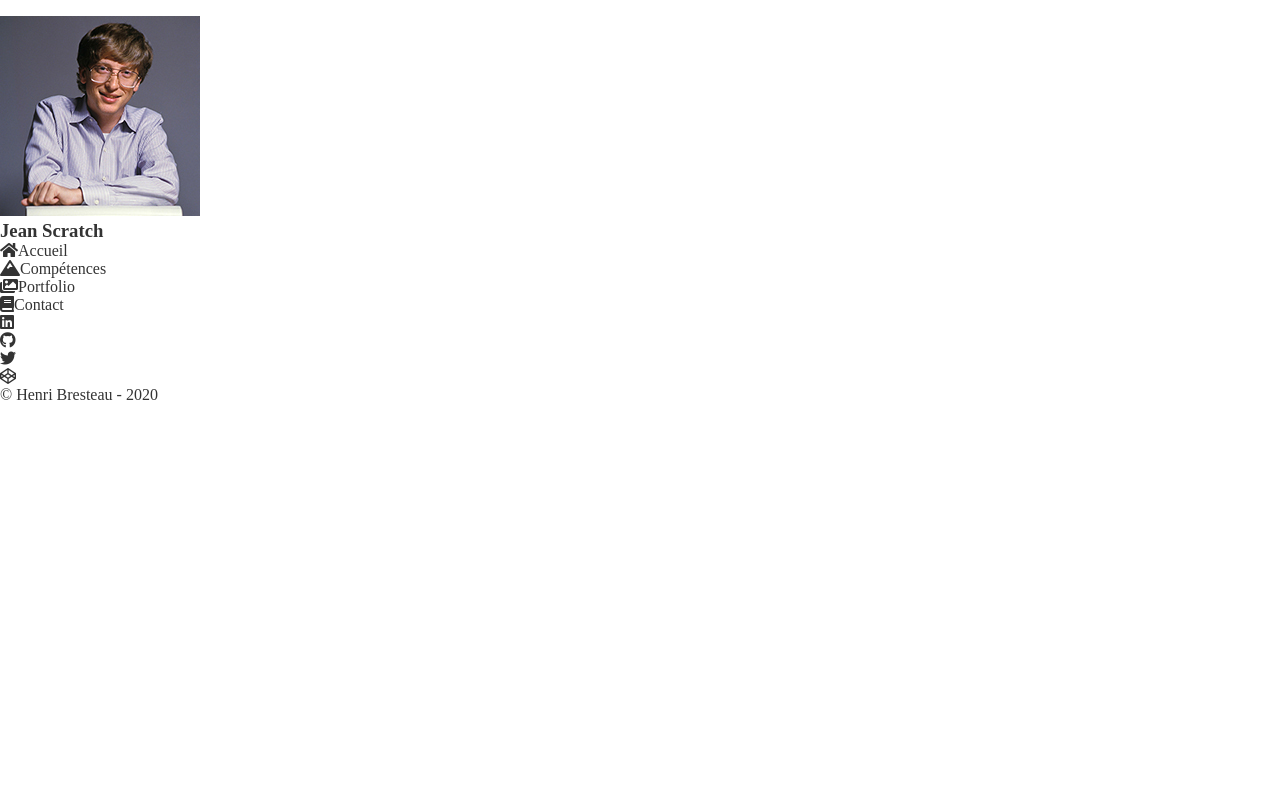
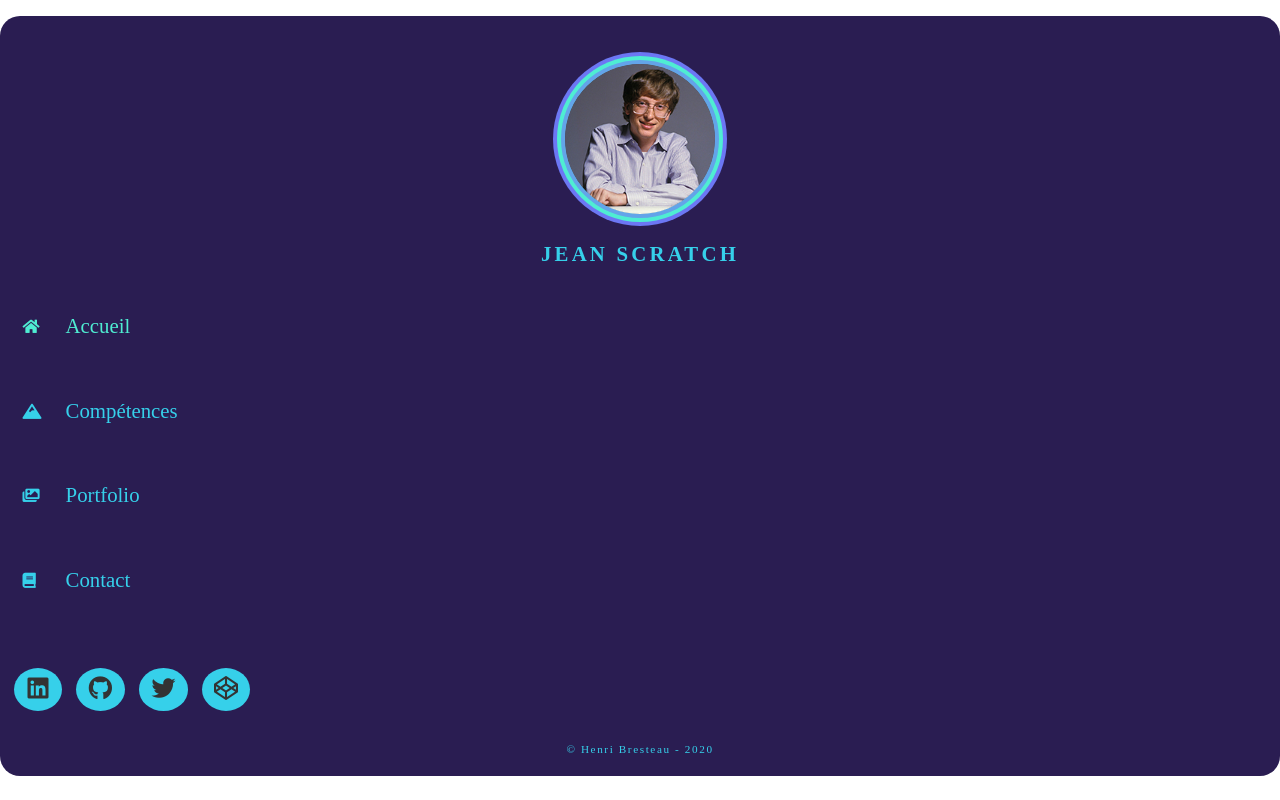
Before and after one commit to HenriBresteau/react-cv, a React (Create React App) app: page / in a window 1280 px wide. Built offline with nearby package versions, Linux system fonts and the light colour scheme; a web font is replaced by a local one.

Commit message:
style navigation

```diff
--- a/src/styles/components/_navigation.scss
+++ b/src/styles/components/_navigation.scss
@@ -0,0 +1,160 @@
+.sidebar {
+    background: $color-1;
+    font-family: $font-1;
+    height: 100%;
+    min-height: $minHeight;
+    min-width: 264px;
+    border-radius: $borderRadius;
+    position: relative;
+    display: grid;
+    grid-template-columns: 1fr;
+    grid-template-rows: 250px 1fr 108px;
+    grid-template-areas: '1' '2' '3';
+
+    .id {
+        grid-area: 1;
+        text-align: center;
+        user-select: none;
+        position: relative;
+
+        .idContent {
+            position: absolute;
+            bottom: 0;
+            left: 50%;
+            transform: translateX(-50%);
+            width: 100%;
+            img {
+                border-radius: 50%;
+                box-shadow: 0 0 0 4px $color-3, 0 0 0 8px $color-4, 0 0 0 12px $color-2;
+                width: 150px;
+            }
+            h3 {
+                font-size: 1.3rem;
+                text-transform: uppercase;
+                letter-spacing: .2rem;
+                margin-top: 1.5rem;
+                color: $color-5;
+            }
+        }
+    }
+
+    .navigation{
+        grid-area: 2;
+        padding: 2rem 1rem;
+        ul {
+            height: 100%;
+            display: grid;
+
+            li {
+                padding: 1rem 0 1rem .4rem;
+                font-size: 1.3rem;
+                position: relative;
+                &:hover {
+                    transform: translate(3px,3px);
+                }
+                a {
+                    color: $color-5;
+                }
+                .navActive {
+                    color: $color-4;
+                }
+                i {
+                    position: absolute;
+                    font-size: 0.95rem;
+                    transform: translateY(5px);
+                    transition: .2s ease;
+                }
+                span {
+                    margin-left: 2.7rem;
+                }
+            }
+        }
+
+    }
+    .socialNetwork {
+        grid-area: 3;
+
+        ul {
+            display: flex;
+            width: 264px;
+            padding: 0 14px;
+            justify-content: space-between;
+
+            li{
+                font-size: 1.5rem;
+                background: $color-5;
+                color:$color-1;
+                border-radius: 50%;
+                padding: .5rem .8rem;
+                transition: 0.3s;
+                cursor: pointer;
+                a:visited{
+                    color: $color-1;
+                }
+                &:nth-child(1){
+                    padding: .5rem .85rem;
+                }
+                &:nth-child(4){
+                    padding: .5rem .75rem;
+                }
+                &:hover {
+                    background: $color-4;
+                }
+            }
+        }
+    }
+    .signature {
+        margin-top: 2rem;
+        text-align: center;
+        letter-spacing: .1rem;
+        font-size: .7rem;
+
+        p{
+            color: $color-5;
+            &:hover {
+                color: $color-4;
+            }
+        }
+    }
+}
+@media screen and (max-width:850px) {
+    .sidebar {
+        display: flex;
+        min-height: 50px;
+        margin-bottom: .2rem;
+        width: 100%;
+
+        .id, .socialNetwork{
+            display: none;
+        }
+        .navigation {
+            width: 100%;
+            padding: .1rem .1rem;
+
+            ul{
+                display: flex;
+                justify-content: space-between;
+                span{
+                    margin-left: 1.5rem !important;
+                }
+            }
+        }
+    }
+}
+@media screen and (max-width:580px) {
+    .sidebar {
+        ul {
+            justify-content: space-around !important;
+            li{
+                padding: 1rem 0 !important;
+            }
+            i{
+                font-size: 1.4rem !important;
+                transform: translateY(-3px) !important;
+            }
+            span {
+                display: none;
+            }
+        }
+    }
+}
```
